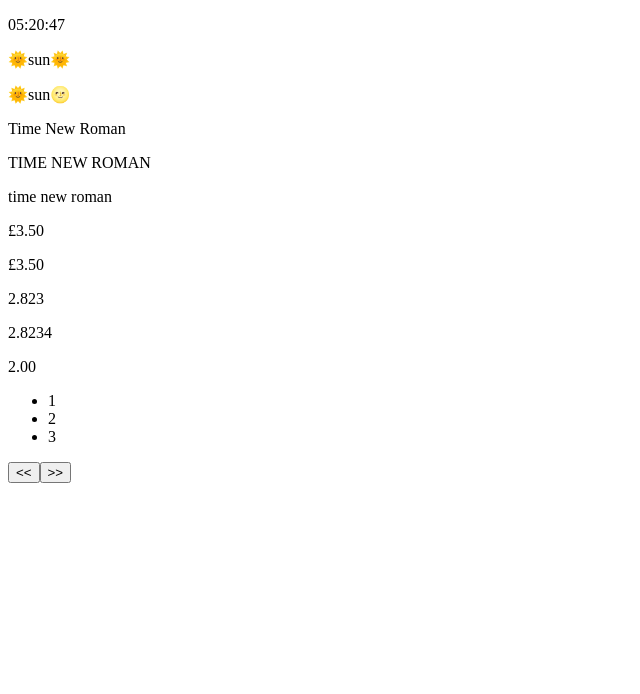
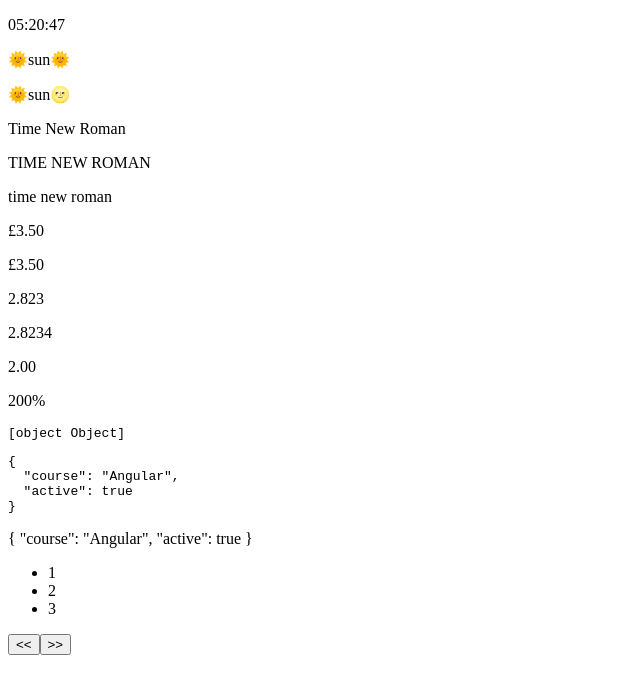
Before and after one commit to hegigj/angular-academy-03, an Angular app: page / in a window 1280 px wide. Shown: the top 694 px of the page, without its empty margins (0-640 px from the left). Built offline with nearby package versions, Linux system fonts and the light colour scheme.

Commit message:
json pipe

```diff
--- a/src/app/app.component.html
+++ b/src/app/app.component.html
@@ -9,6 +9,11 @@
 <p>{{2.8234566655444654 | number: '1.0-3'}}</p>
 <p>{{2.8234 | number: '1.0-5'}}</p>
 <p>{{2 | number: '1.2-2'}}</p>
+<p>{{2 | percent}}</p>
+<!-- <p>{{0.2 | percent: '1.0-2'}}</p> -->
+<pre>{{obj}}</pre>
+<pre>{{obj | json}}</pre>
+<p>{{obj | json}}</p>
 <ul>
     <li *ngFor="let item of table | slice: offset: limit">{{item}}</li>
 </ul>
--- a/src/app/app.component.ts
+++ b/src/app/app.component.ts
@@ -17,6 +17,8 @@
 
   offset: number = 0;
   limit: number = 3;
+
+  obj = { course: 'Angular', active: true };
 
   constructor() {
     this.now = new Date();
```
